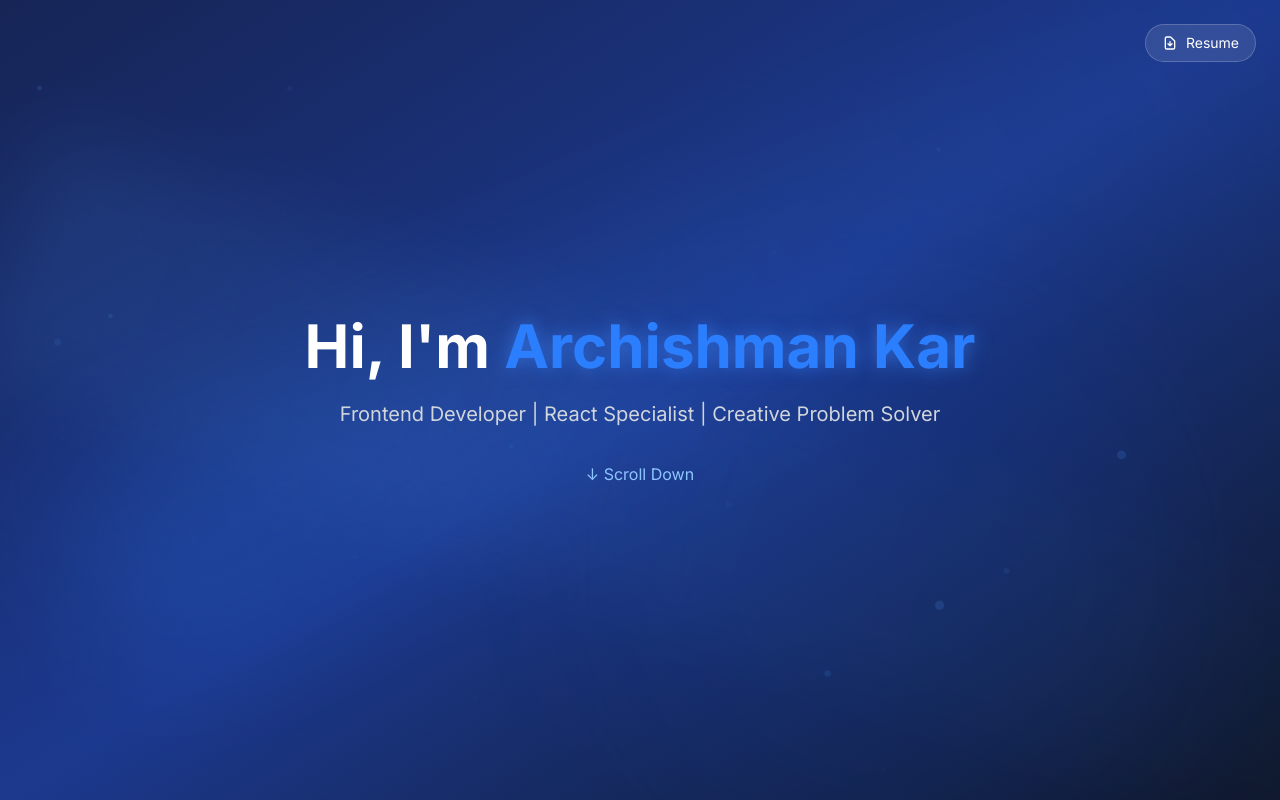
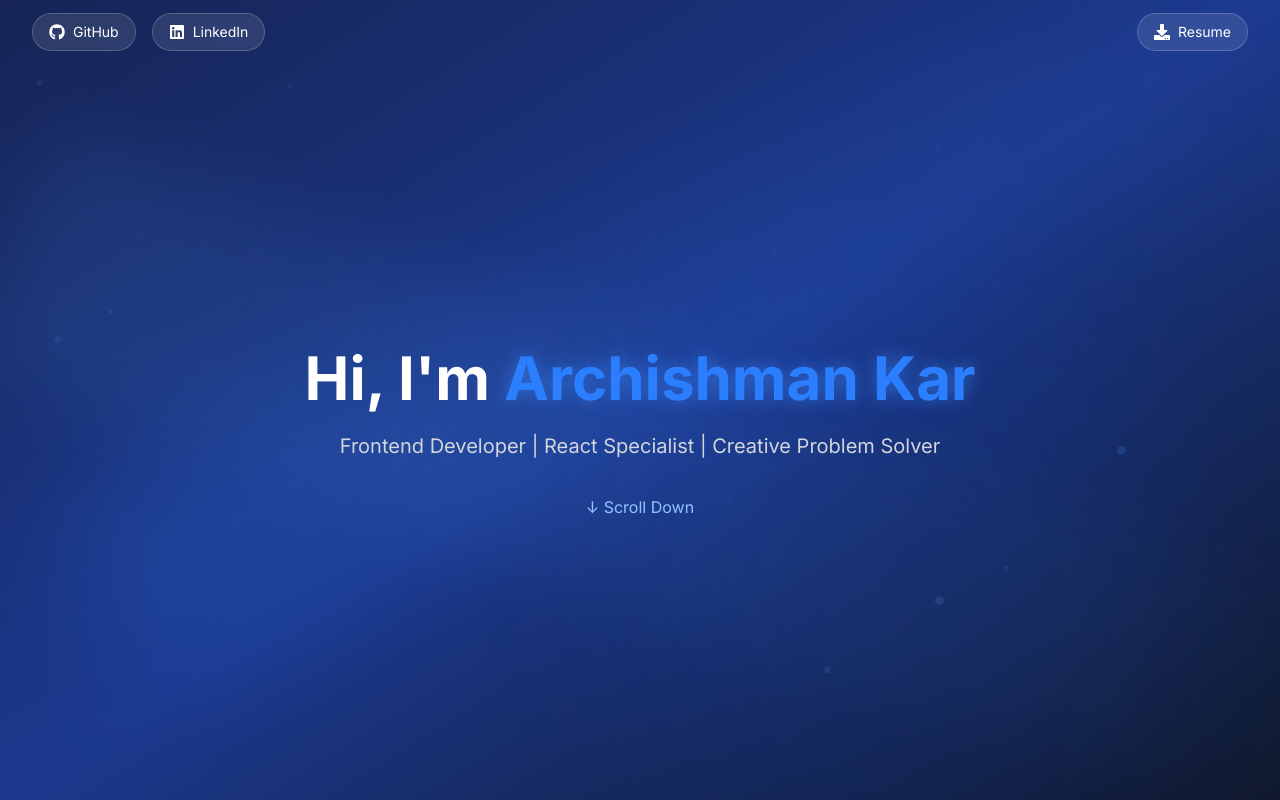
Before and after one commit to archishman-cell/My-portfolio, a React (Vite) app: page / in a window 1280 px wide. Shown: the top 800 px of the page. Built offline with nearby package versions, Linux system fonts and the light colour scheme.

Commit message:
few contact and project changes

```diff
--- a/src/App.jsx
+++ b/src/App.jsx
@@ -1,4 +1,5 @@
 import { BrowserRouter as Router } from "react-router-dom";
+import Navbar from "./components/Navbar";
 import Hero from "./components/Hero";
 import About from "./components/About";
 import Skills from "./components/Skills";
@@ -9,22 +10,19 @@ import UnifiedBackground from "./components/UnifiedBackground";
 
 export default function App() {
   return (
-
+    <Router>
       <>
         <UnifiedBackground />
-
-      <div className= "text-white">
-
+        <Navbar />
+        <div className="text-white">
           <Hero />
           <About />
           <Skills />
           <Projects />
           <Contact />
           <Footer />
-
-
         </div>
       </>
-
+    </Router>
   );
 }
--- a/src/components/Hero.jsx
+++ b/src/components/Hero.jsx
@@ -2,26 +2,7 @@ import { motion } from "framer-motion";
 
 export default function Hero() {
   return (
-    <section className="relative min-h-screen flex flex-col justify-center items-center  px-4 sm:px-6 lg:px-8 overflow-hidden text-white">
-      {/* Download Resume Button - Top Right */}
-      <motion.a
-        href="/resume.pdf"
-        download="Archishman_Kar_Resume.pdf"
-        className="absolute top-6 right-6 z-20 inline-flex items-center px-4 py-2 bg-white/10 backdrop-blur-md border border-white/20 text-white font-medium rounded-full transition-all duration-300 text-sm hover:bg-white/20 hover:border-white/30"
-        initial={{ opacity: 0, x: 50 }}
-        animate={{ opacity: 1, x: 0 }}
-        transition={{ delay: 2, duration: 0.8 }}
-        whileHover={{
-          scale: 1.05,
-          y: -2
-        }}
-        whileTap={{ scale: 0.95 }}
-      >
-        <svg className="w-4 h-4 mr-2" fill="none" stroke="currentColor" viewBox="0 0 24 24">
-          <path strokeLinecap="round" strokeLinejoin="round" strokeWidth={2} d="M12 10v6m0 0l-3-3m3 3l3-3m2 8H7a2 2 0 01-2-2V5a2 2 0 012-2h5.586a1 1 0 01.707.293l5.414 5.414a1 1 0 01.293.707V19a2 2 0 01-2 2z" />
-        </svg>
-        Resume
-      </motion.a>
+    <section className="relative min-h-screen flex flex-col justify-center items-center px-4 sm:px-6 lg:px-8 overflow-hidden text-white pt-16">
 
       {/* Main Content */}
       <div className="relative z-10 text-center">
--- /dev/null
+++ b/src/components/Navbar.jsx
@@ -0,0 +1,80 @@
+import { motion } from "framer-motion";
+import { FaGithub, FaLinkedin, FaDownload } from "react-icons/fa";
+
+export default function Navbar() {
+  return (
+    <motion.nav
+      className="fixed top-0 left-0 right-0 z-50 bg-transparent "
+      initial={{ y: -100 }}
+      animate={{ y: 0 }}
+      transition={{ duration: 0.8, ease: "easeOut" }}
+    >
+      <div className="max-w-7xl mx-auto px-4 sm:px-6 lg:px-8">
+        <div className="flex justify-between items-center h-16">
+          {/* Left side - Social icons */}
+          <motion.div
+            className="flex items-center space-x-2 sm:space-x-4"
+            initial={{ opacity: 0, x: -20 }}
+            animate={{ opacity: 1, x: 0 }}
+            transition={{ delay: 0.2, duration: 0.8 }}
+          >
+            {/* GitHub Icon */}
+            <motion.a
+              href="https://github.com/archishman-cell"
+              target="_blank"
+              rel="noopener noreferrer"
+              className="inline-flex items-center px-4 py-2 bg-white/10 backdrop-blur-md border border-white/20 text-white font-medium rounded-full transition-all duration-300 text-sm hover:bg-white/20 hover:border-white/30"
+              whileHover={{
+                scale: 1.05,
+                y: -2
+              }}
+              whileTap={{ scale: 0.95 }}
+            >
+              <FaGithub className="w-4 h-4 mr-2" />
+              GitHub
+            </motion.a>
+
+            {/* LinkedIn Icon */}
+            <motion.a
+              href="https://www.linkedin.com/in/archishman-kar-15131336b"
+              target="_blank"
+              rel="noopener noreferrer"
+              className="inline-flex items-center px-4 py-2 bg-white/10 backdrop-blur-md border border-white/20 text-white font-medium rounded-full transition-all duration-300 text-sm hover:bg-white/20 hover:border-white/30"
+              whileHover={{
+                scale: 1.05,
+                y: -2
+              }}
+              whileTap={{ scale: 0.95 }}
+            >
+              <FaLinkedin className="w-4 h-4 mr-2" />
+              LinkedIn
+            </motion.a>
+          </motion.div>
+
+          {/* Right side - Resume */}
+          <motion.div
+            className="flex items-center"
+            initial={{ opacity: 0, x: 20 }}
+            animate={{ opacity: 1, x: 0 }}
+            transition={{ delay: 0.4, duration: 0.8 }}
+          >
+            {/* Resume Download Button */}
+            <motion.a
+              href="/resume.pdf"
+              download="Archishman_Kar_Resume.pdf"
+              className="inline-flex items-center px-4 py-2 bg-white/10 backdrop-blur-md border border-white/20 text-white font-medium rounded-full transition-all duration-300 text-sm hover:bg-white/20 hover:border-white/30"
+              whileHover={{
+                scale: 1.05,
+                y: -2
+              }}
+              whileTap={{ scale: 0.95 }}
+            >
+              <FaDownload className="w-4 h-4 mr-2" />
+              Resume
+            </motion.a>
+          </motion.div>
+        </div>
+      </div>
+    </motion.nav>
+  );
+}
--- a/src/components/Projects.jsx
+++ b/src/components/Projects.jsx
@@ -1,6 +1,13 @@
 import { motion } from "framer-motion";
 
 const projects = [
+  {
+    title: "VibeAI",
+    desc: "An intelligent AI chatbot built with React and Vite, powered by Google's Gemini API. Features real-time conversations, smart responses, and a modern user interface.",
+    link: "https://vibe-ai-silk.vercel.app/",
+    tech: "React, Vite, Gemini API, Tailwind CSS",
+    icon: "🤖"
+  },
   {
     title: "Movie Finder App",
     desc: "A React-based movie discovery app using OMDB API with search functionality, movie details, and responsive design",
```
Lines whose indentation alone changed are shown as unchanged.
